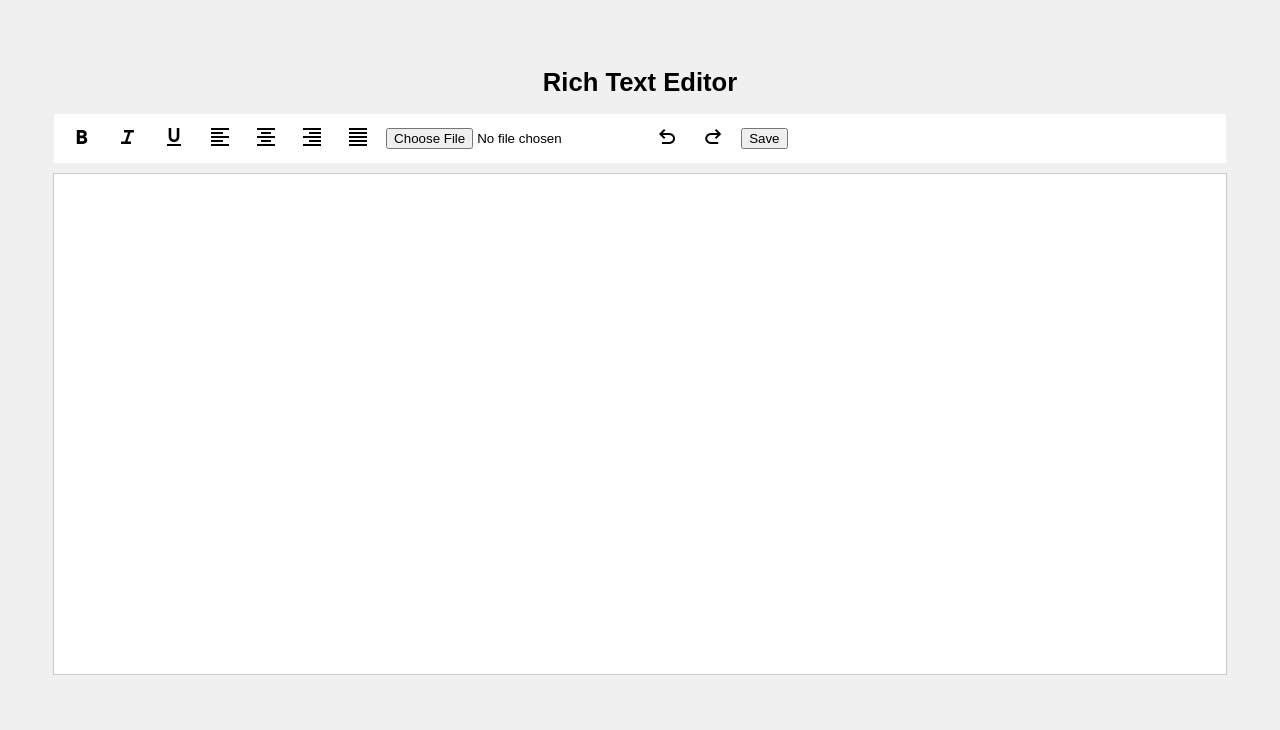
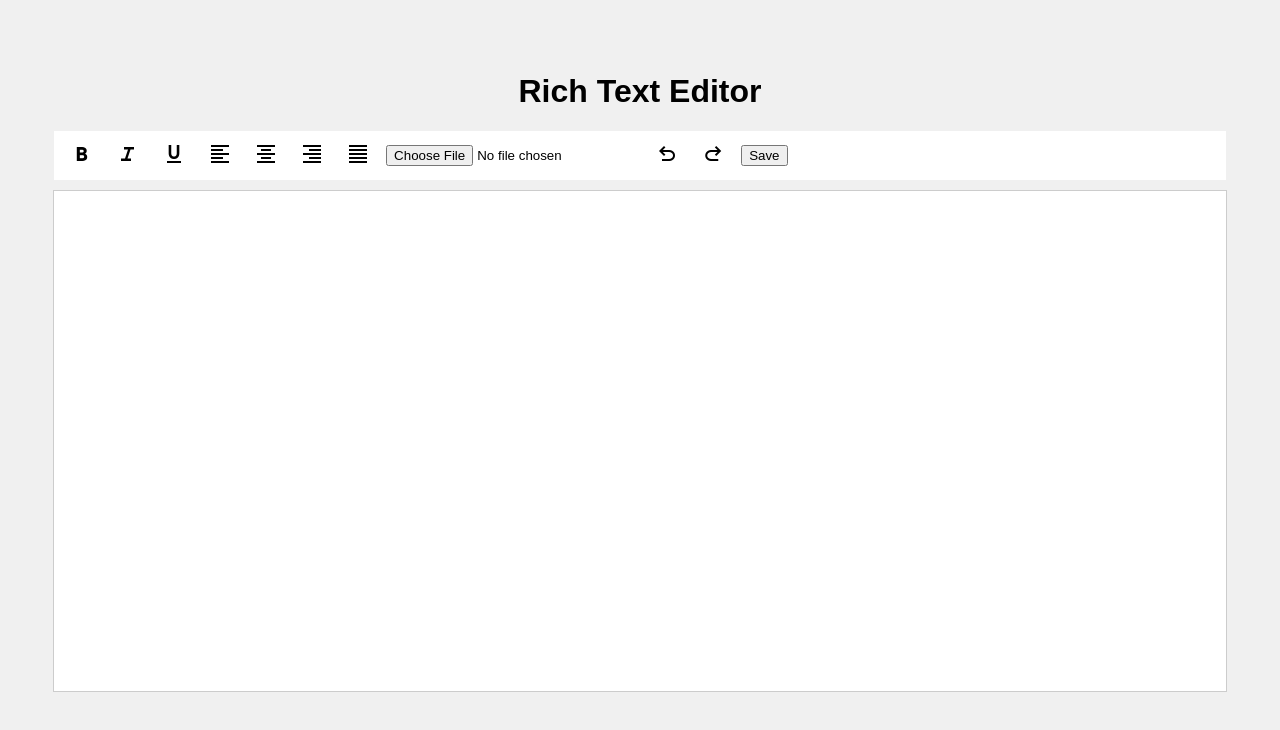
Before and after one commit to geekyjha9/Rich-Text-Editor, a plain HTML site: page index.html in a window 1280 px wide. Drawn offline with nearby package versions, Linux system fonts and the light colour scheme.

```diff
--- a/style.css
+++ b/style.css
@@ -6,10 +6,6 @@ body {
     align-items: center;
     flex-direction: column;
     margin-top: 4vw;
-}
-
-h1 {
-    font-size: 2vw;
 }
 
 .toolbar {
```
